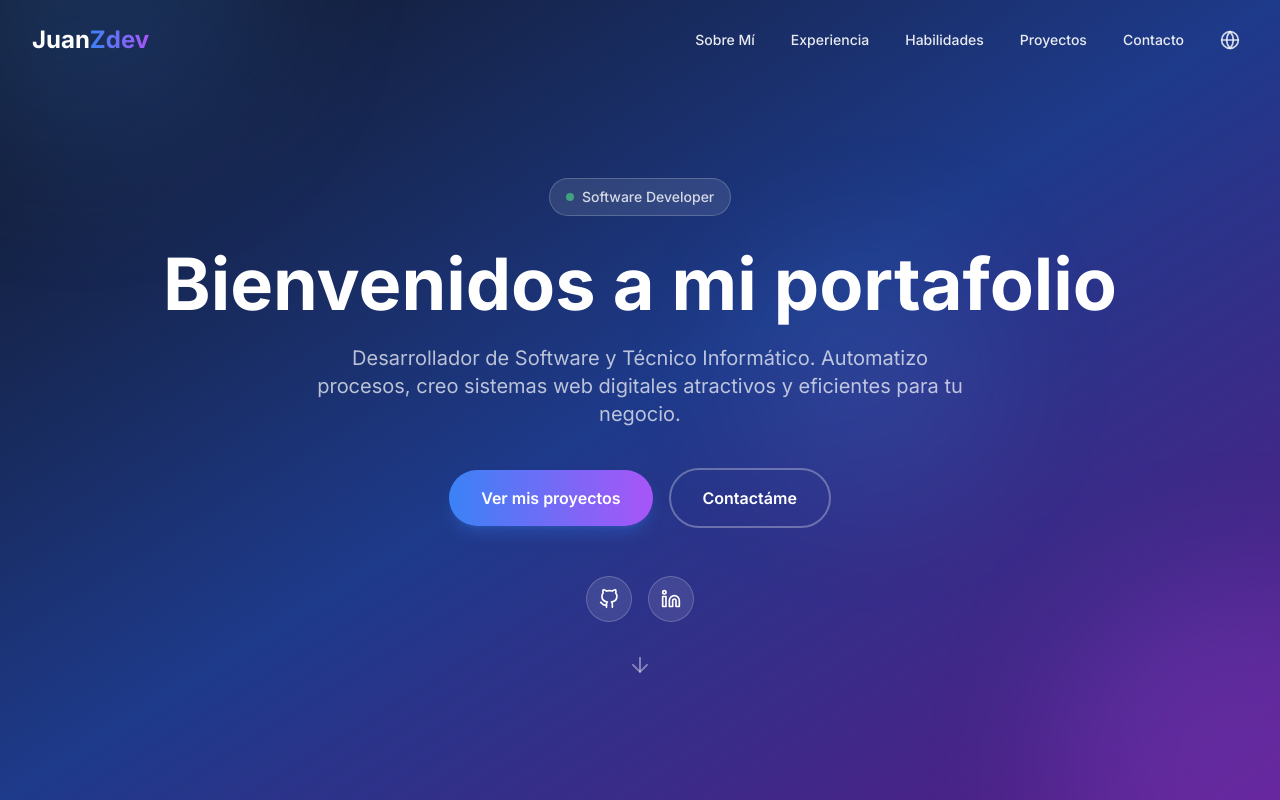
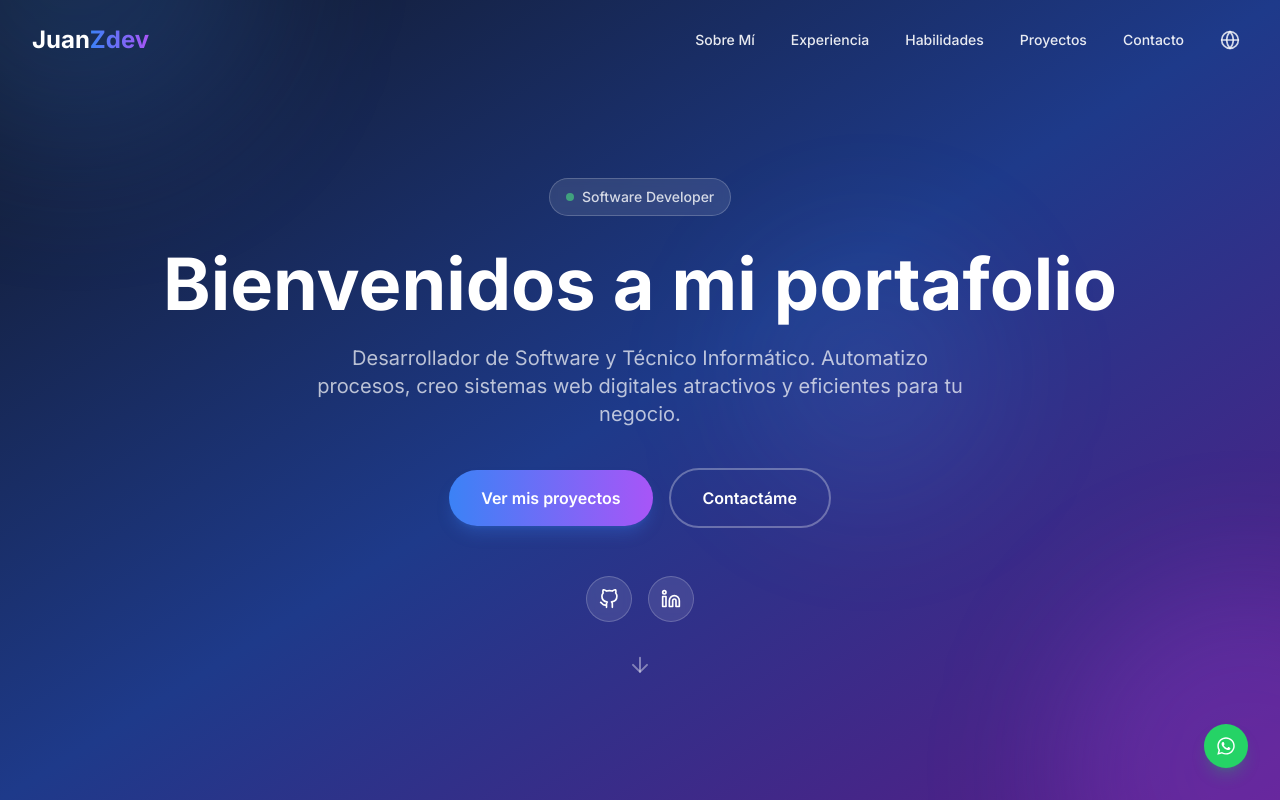
Before and after one commit to JuanZorrilla95/portafolio2024, a React (Create React App) app: page / in a window 1280 px wide. Shown: the top 800 px of the page. Built offline with nearby package versions, Linux system fonts and the light colour scheme.

Commit message:
Agregar botón de WhatsApp siempre visible en ScrollToTopButton

```diff
--- a/src/components/ScrollToTopButton.js
+++ b/src/components/ScrollToTopButton.js
@@ -1,7 +1,7 @@
 import React, { useState, useEffect } from 'react';
 import { m, AnimatePresence } from 'framer-motion';
 import { FiArrowUp } from 'react-icons/fi';
-
+import { FaWhatsapp } from 'react-icons/fa';
 const ScrollToTopButton = () => {
   const [isVisible, setIsVisible] = useState(false);
 
@@ -18,6 +18,23 @@ const ScrollToTopButton = () => {
   };
 
   return (
+    <div className="fixed bottom-8 right-4 z-50 flex flex-col gap-3 items-center sm:right-8"
+    style={{ paddingBottom: 'env(safe-area-inset-bottom)' }}>
+
+      {/* WhatsApp — siempre visible */}
+      <m.a
+        href="https://wa.me/+5493404518680"
+        target="_blank"
+        rel="noopener noreferrer"
+        initial={{ opacity: 0, scale: 0.5 }}
+        animate={{ opacity: 1, scale: 1 }}
+        whileHover={{ scale: 1.1 }}
+        whileTap={{ scale: 0.9 }}
+        className="p-3.5 sm:p-3 rounded-full bg-[#25D366] text-white shadow-lg shadow-green-500/25 hover:shadow-xl hover:shadow-green-500/30 transition-shadow"
+        aria-label="Contactar por WhatsApp"
+      >
+        <FaWhatsapp className="w-5 h-5" />
+      </m.a>
     <AnimatePresence>
         {isVisible && (
           <m.button
@@ -27,13 +44,15 @@ const ScrollToTopButton = () => {
             whileHover={{ scale: 1.1 }}
             whileTap={{ scale: 0.9 }}
             onClick={scrollToTop}
-          className="fixed bottom-8 right-8 z-50 p-3 rounded-full bg-gradient-to-r from-primary-500 to-accent-500 text-white shadow-lg shadow-primary-500/25 hover:shadow-xl hover:shadow-primary-200/10 transition-shadow"
+            className="p-3.5 sm:p-3 rounded-full bg-gradient-to-r from-primary-500 to-accent-500 text-white shadow-lg shadow-primary-500/25 hover:shadow-xl hover:shadow-primary-200/10 transition-shadow"
             aria-label="Scroll to top"
           >
             <FiArrowUp className="w-5 h-5" />
           </m.button>
         )}
       </AnimatePresence>
+
+    </div>
   );
 };
 
```
Lines whose indentation alone changed are shown as unchanged.
